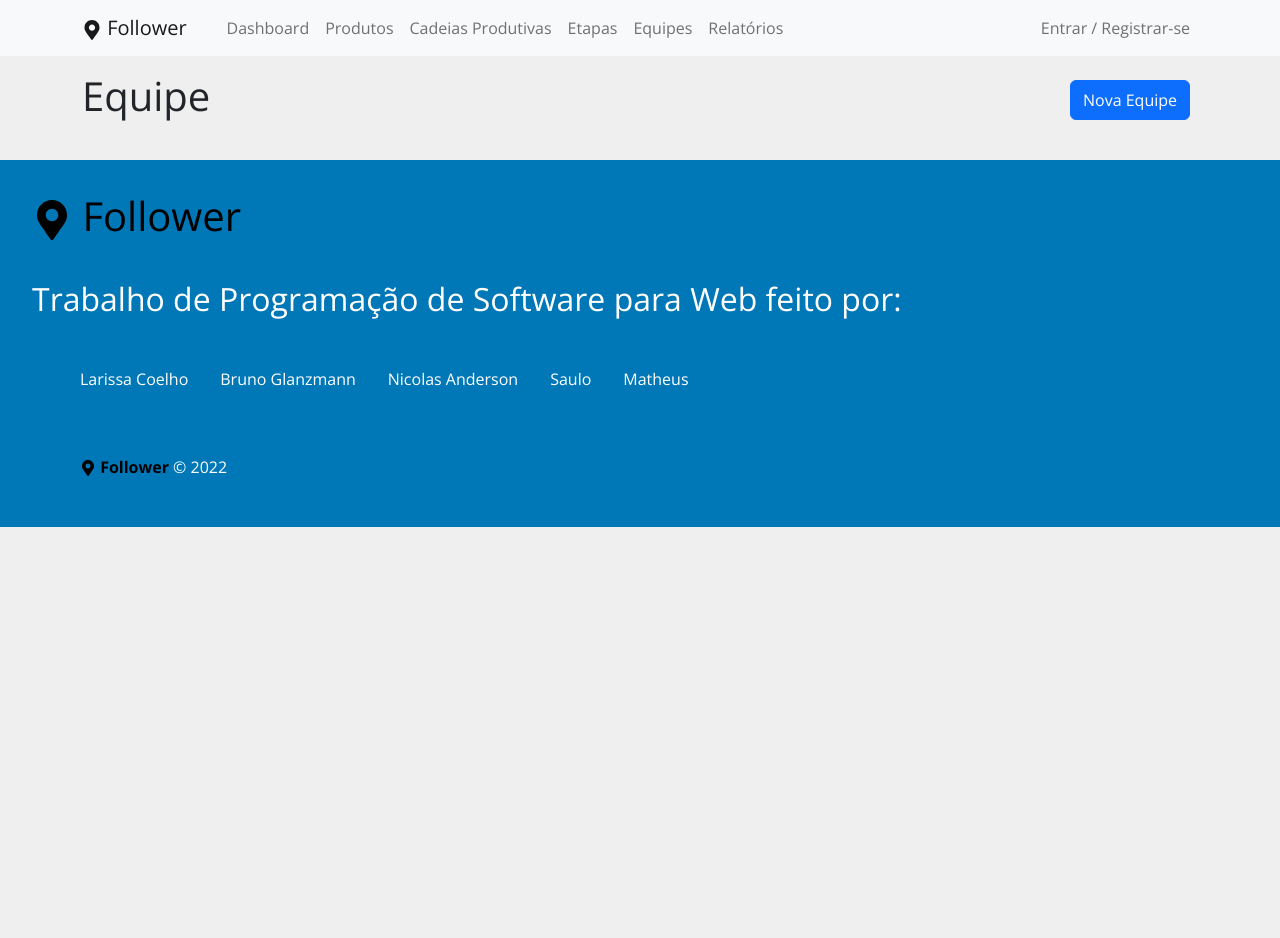
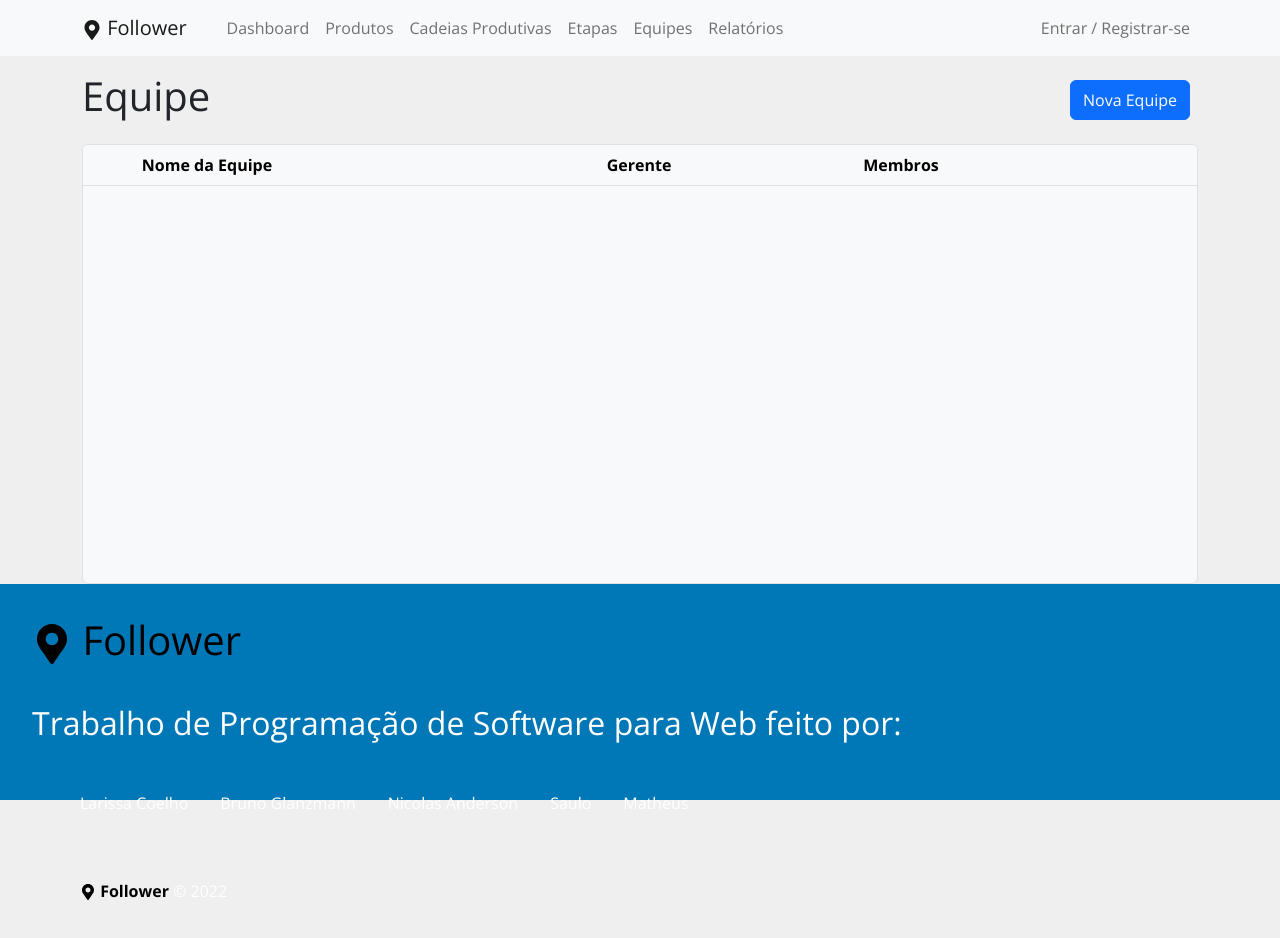
Before and after one commit to dsm-cefet-rj/trabalho-integrado-2022-2-grupo-1-psw, a React (Create React App) app: page /equipes in a window 1280 px wide. Shown: the top 938 px of the page. Built offline with nearby package versions, Linux system fonts and the light colour scheme.

Commit message:
Adição das Equipes

```diff
--- a/src/components/equipes/TableEquipes.js
+++ b/src/components/equipes/TableEquipes.js
@@ -147,3 +147,51 @@
 
 
 // export default EquipesRow
+
+
+import Table from 'react-bootstrap/Table';
+import './modalAddEquipe.css';
+import { Button } from 'react-bootstrap';
+import Equipes from '../../pages/Equipes';
+
+function Row(props) {
+  function removerEquipe(props) {
+
+  }
+
+
+  return (
+    <tr>
+      <td className='ps-4'>{props.obj.index}</td>
+      <td className='w-50'>{props.obj.nome}</td>
+      <td>{props.obj.codigo}</td>
+      <td>{props.obj.quantidade}</td>
+      <td>
+        <Button className="p-1" onClick={"a"}>Remover</Button>
+      </td>
+    </tr>
+  )
+}
+
+export default function simpleTable(props) {
+  return (
+    <div className="border rounded bg-light t-size overflow-auto">
+      <Table variant='light'>
+        <thead>
+          <tr>
+            <th></th>
+            <th>Nome da Equipe</th>
+            <th>Gerente</th>
+            <th>Membros</th>
+            <th></th>
+          </tr>
+        </thead>
+        <tbody>
+          {props.rows.map((row, i) => {
+            return (<Row obj={{ ...row, index: i + 1 }} />)
+          })}
+        </tbody>
+      </Table>
+    </div>
+  );
+}
--- a/src/components/equipes/modalAddEquipe.css
+++ b/src/components/equipes/modalAddEquipe.css
@@ -18,3 +18,12 @@
   [data-popup='tooltip'].popup-overlay {
     background: transparent;
   }
+
+
+  .t-size{
+    height: 440px
+  }
+
+ th{
+    position: sticky; top: 0;
+  }
--- a/src/components/equipes/modalAddEquipe.js
+++ b/src/components/equipes/modalAddEquipe.js
@@ -1,5 +1,4 @@
 import React from 'react';
-import Popup from 'react';
 import './modalAddEquipe.css';
 import { Modal, Button } from 'react-bootstrap';
 import FormsEquipe from './FormsEquipe';
--- a/src/pages/Equipes.js
+++ b/src/pages/Equipes.js
@@ -1,7 +1,7 @@
 import React from "react";
-import EquipesRow from '../components/equipes/TableEquipes.js';
+import Table from '../components/equipes/TableEquipes.js';
 import NovaEquipe from "../components/equipes/modalAddEquipe.js";
-import { Table, Button} from "react-bootstrap"
+import {Button} from "react-bootstrap"
 import {useState} from 'react'
 import {
   ThemeProvider,
@@ -11,17 +11,19 @@ import {
 
 
 function Equipes () {
-  const [AddEquipe, setAddEquipe] = useState(false)
+  const [AddEquipe, setmodalAddEquipe] = useState(false)
   const [equipes, setEquipe] = useState([])
   function modalAddEquipe() {
-    setAddEquipe(true)
+    setmodalAddEquipe(true)
   }
   function modalAddEquipeClose(){
-    setAddEquipe(false)
+    setmodalAddEquipe(false)
   }
   function novoHandler2(equipe){
-    setAddEquipe([...equipes, equipe])
+    setEquipe([...equipes, equipe])
   }
+
+
   return (
     <div className='container mt-3'>
     <NovaEquipe show={AddEquipe} cHandler={modalAddEquipeClose} novoHandler2={novoHandler2}/>
```
